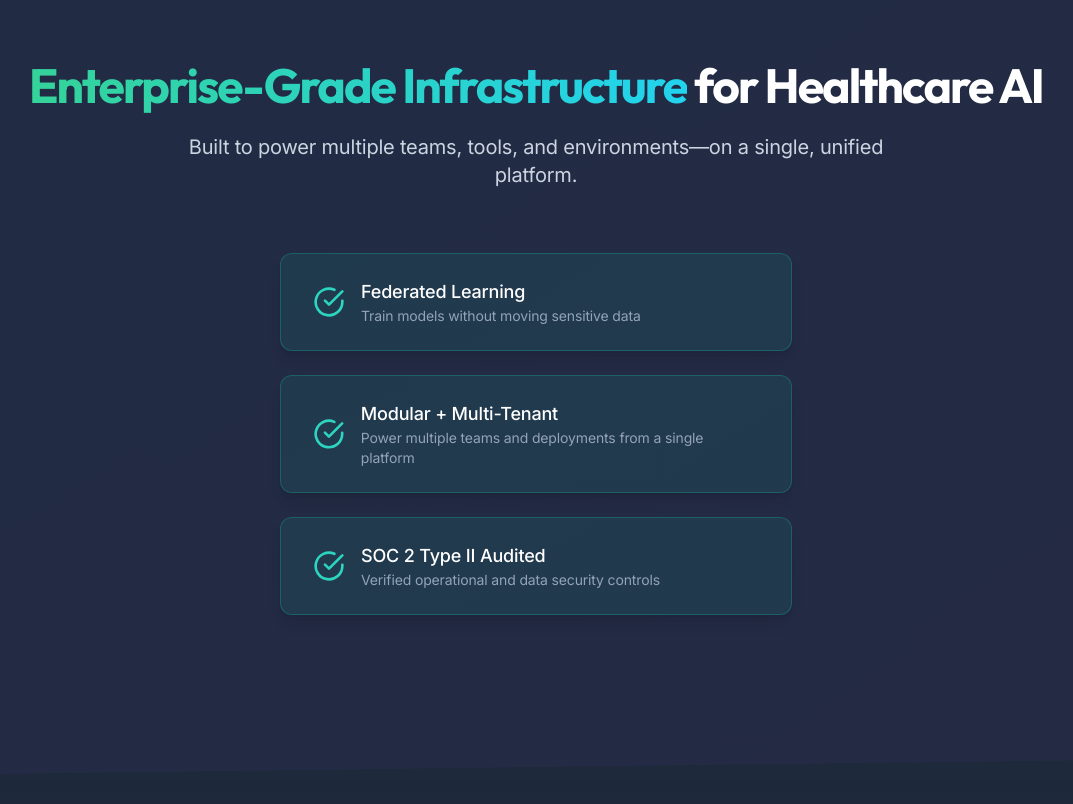
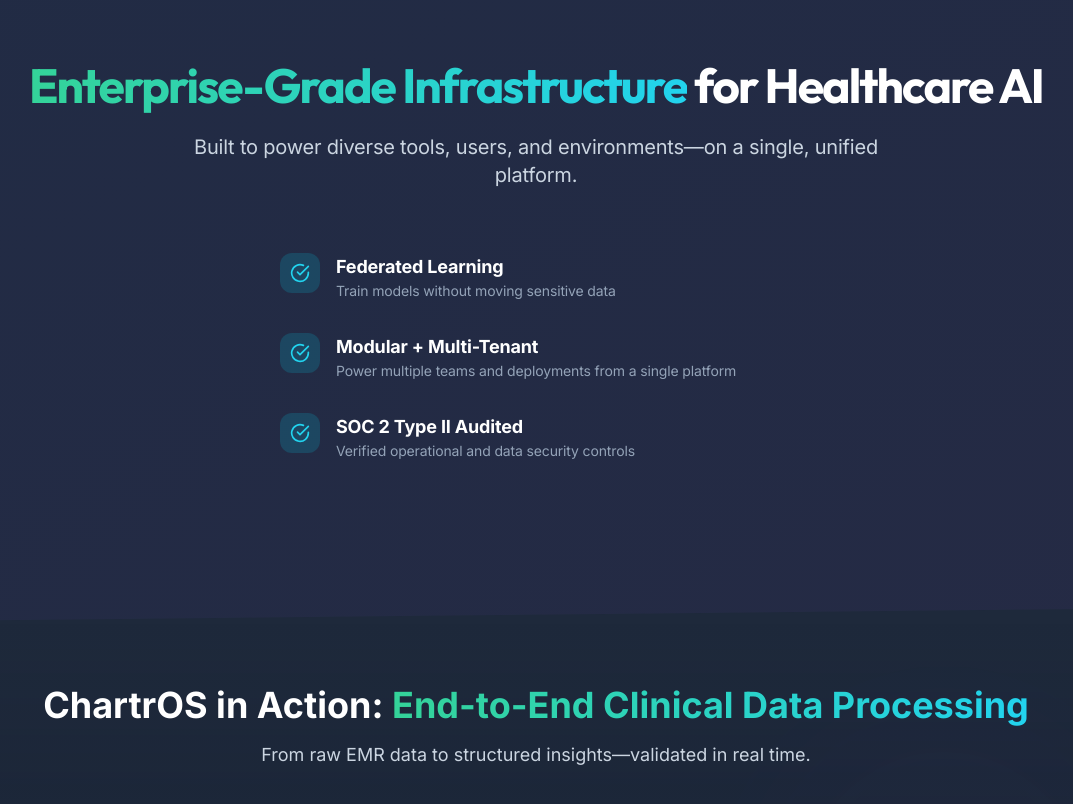
Before and after one commit to ChartR-Health/chartr-website, a Next.js app: page / in a window 1280 px wide. Shown: the part 2880-3684 px from the top of the page, without its empty margins (104-1177 px from the left). Built offline with nearby package versions, Linux system fonts and the light colour scheme.

Commit message:
Update Enterprise-Grade AI section styling and text content

```diff
--- a/src/app/page.tsx
+++ b/src/app/page.tsx
@@ -1604,36 +1604,42 @@
                 <span className="text-transparent bg-gradient-to-r from-emerald-400 to-cyan-400 bg-clip-text">Enterprise-Grade Infrastructure</span> for Healthcare AI
               </h2>
               <p className="text-xl text-slate-300 max-w-3xl mx-auto chartr-body">
-                Built to power multiple teams, tools, and environments—on a single, unified platform.
+                Built to power diverse tools, users, and environments—on a single, unified platform.
               </p>
             </motion.div>
           </div>
 
           {/* Compliance & Security Badges - Vertical Stack */}
           <motion.div
-            className="flex flex-col items-center space-y-6 mb-16 max-w-lg mx-auto"
+            className="flex flex-col items-center space-y-8 mb-16 max-w-lg mx-auto"
             initial={{ opacity: 0, y: 30 }}
             animate={{ opacity: 1, y: 0 }}
             transition={{ duration: 0.8, delay: 0.2 }}
           >
-            <div className="flex items-center space-x-4 bg-teal-500/10 border border-teal-500/30 rounded-lg px-8 py-6 shadow-lg w-full">
-              <CheckCircle className="w-8 h-8 text-teal-400" />
+            <div className="flex items-start space-x-4 w-full">
+              <div className="w-10 h-10 bg-cyan-500/20 rounded-lg flex items-center justify-center flex-shrink-0">
+                <CheckCircle className="w-5 h-5 text-cyan-400" />
+              </div>
               <div>
-                <div className="text-lg chartr-body-medium text-white">Federated Learning</div>
+                <div className="text-lg chartr-body-medium text-white font-bold">Federated Learning</div>
                 <div className="text-sm text-slate-400 chartr-body">Train models without moving sensitive data</div>
               </div>
             </div>
-            <div className="flex items-center space-x-4 bg-teal-500/10 border border-teal-500/30 rounded-lg px-8 py-6 shadow-lg w-full">
-              <CheckCircle className="w-8 h-8 text-teal-400" />
+            <div className="flex items-start space-x-4 w-full">
+              <div className="w-10 h-10 bg-cyan-500/20 rounded-lg flex items-center justify-center flex-shrink-0">
+                <CheckCircle className="w-5 h-5 text-cyan-400" />
+              </div>
               <div>
-                <div className="text-lg chartr-body-medium text-white">Modular + Multi-Tenant</div>
+                <div className="text-lg chartr-body-medium text-white font-bold">Modular + Multi-Tenant</div>
                 <div className="text-sm text-slate-400 chartr-body">Power multiple teams and deployments from a single platform</div>
               </div>
             </div>
-            <div className="flex items-center space-x-4 bg-teal-500/10 border border-teal-500/30 rounded-lg px-8 py-6 shadow-lg w-full">
-              <CheckCircle className="w-8 h-8 text-teal-400" />
+            <div className="flex items-start space-x-4 w-full">
+              <div className="w-10 h-10 bg-cyan-500/20 rounded-lg flex items-center justify-center flex-shrink-0">
+                <CheckCircle className="w-5 h-5 text-cyan-400" />
+              </div>
               <div>
-                <div className="text-lg chartr-body-medium text-white">SOC 2 Type II Audited</div>
+                <div className="text-lg chartr-body-medium text-white font-bold">SOC 2 Type II Audited</div>
                 <div className="text-sm text-slate-400 chartr-body">Verified operational and data security controls</div>
               </div>
             </div>
```
